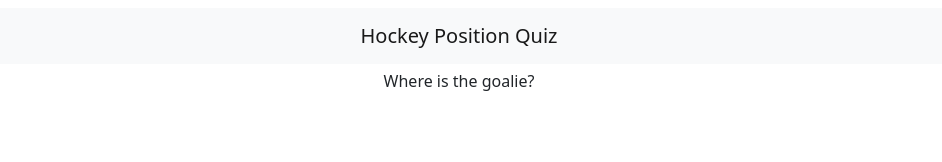
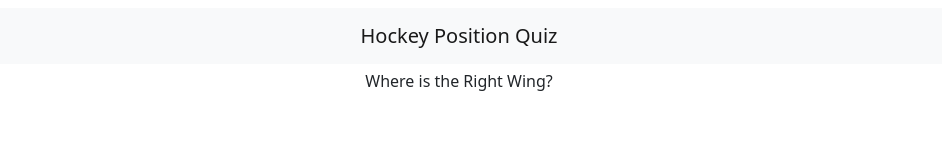
Before and after one commit to TiannaLopesOSU/hockey-roster-onboarding, a Vue app in the folder hockey-roster-vue/: page / in a window 1280 px wide. Both pictures are taken after a click on the button "Start Hockey Quiz". Shown: the top 162 px of the page, without its empty margins (181-1123 px from the left). Built offline with nearby package versions, Linux system fonts and the light colour scheme.

Commit message:
Shuffle Questions

```diff
--- a/hockey-roster-vue/src/views/Quiz.vue
+++ b/hockey-roster-vue/src/views/Quiz.vue
@@ -1,92 +1,124 @@
 <template>
   <!-- Questions -->
   <h6 class="mt-2 text-center" v-if="currentQuestion < questions.length">
-{{questions[currentQuestion].question}}</h6>
-<p v-if="tryAgainText=== true && submitted === true" class="invalid text-center">Incorrect, Try Again!</p>
+    {{ questions[currentQuestion].question }}
+  </h6>
+  <p
+    v-if="tryAgainText === true && submitted === true"
+    class="invalid text-center"
+  >
+    Incorrect, Try Again!
+  </p>
 
   <!-- Ice Rink SVG -->
   <div v-if="currentQuestion < questions.length">
-<IceRinkWithPositions @clickedPosition="handleResponse"/>
+    <IceRinkWithPositions @clickedPosition="handleResponse" />
     <div>{{ clicked }}</div>
   </div>
 
-<div v-else> The Quiz is complete!</div>
+  <div v-else>The Quiz is complete!</div>
 </template>
 
 <script>
-import IceRinkWithPositions from '../components/IceRinkWithPositions.vue';
+import IceRinkWithPositions from "../components/IceRinkWithPositions.vue";
 
 export default {
-    name:'Quiz',
-    components:{
-        IceRinkWithPositions
+  name: "Quiz",
+  components: {
+    IceRinkWithPositions,
   },
   data() {
     return {
-            clicked:null,
+      clicked: null,
       // currentQuestion: Math.floor(Math.random()* 6),
       currentQuestion: 0,
       submitted: false,
       tryAgainText: false,
       submitted: false,
-            questions:[{
-                question : 'Where is the goalie?',
-                id:0,
-                answer:'goalie'
+      questions: this.getQuestions(),
+    };
   },
-            {
-                question : 'Where is the Left Defense?',
-                id:1,
-                answer:'leftDefense'
-            },
-            {
-                question : 'Where is the Right Defense?',
-                id:2,
-                answer:'rightDefense'
-            },
-            {
-                question : 'Where is the Center?',
-                id:3,
-                answer:'center'
-            },
-            {
-                question : 'Where is the Right Wing?',
-                id:4,
-                answer:'rightWing'
-            },
-            {
-                question : 'Where is the Left Wing?',
-                id:5,
-                answer:'leftWing'
-            }
-            ]
-        }
+  mounted() {
+    // this.getQuestions();
   },
   methods: {
-        handleResponse(response){
+    // Hide and show Label of positions
+    // change colors of position circles
+    // all previously selected positions are grey
+    // toggle on and off position texts
+
+    handleResponse(response) {
       this.submitted = true;
-            if(response && response === this.questions[this.currentQuestion].answer){
+      if (
+        response &&
+        response === this.questions[this.currentQuestion].answer
+      ) {
         // Show label for position here
-                alert('Correct!');
-                if(this.currentQuestion < this.questions.length){
+        alert("Correct!");
+        if (this.currentQuestion < this.questions.length) {
           this.currentQuestion++;
           this.submitted = false;
           this.tryAgainText = false;
-         }else{
-       alert('You finished the quiz!');
+        } else {
+          alert("You finished the quiz!");
         }
-    }else{
+      } else {
         this.tryAgainText = true;
       }
-    }
-}
+    },
+    getQuestions() {
+      const randomArray = [];
+      const questions = [
+        {
+          question: "Where is the goalie?",
+          id: 0,
+          answer: "goalie",
+        },
+        {
+          question: "Where is the Left Defense?",
+          id: 1,
+          answer: "leftDefense",
+        },
+        {
+          question: "Where is the Right Defense?",
+          id: 2,
+          answer: "rightDefense",
+        },
+        {
+          question: "Where is the Center?",
+          id: 3,
+          answer: "center",
+        },
+        {
+          question: "Where is the Right Wing?",
+          id: 4,
+          answer: "rightWing",
+        },
+        {
+          question: "Where is the Left Wing?",
+          id: 5,
+          answer: "leftWing",
+        },
+      ];
+
+      let randomIndexArray = [];
+      while (randomIndexArray.length < 6) {
+        let r = Math.floor(Math.random() * 6) + 1;
+        if (randomIndexArray.indexOf(r) === -1) randomIndexArray.push(r);
       }
 
+      randomIndexArray.forEach((index) => {
+        randomArray.push(questions[index]);
+      });
+      this.questions = randomArray;
+      return randomArray;
+    },
+  },
+};
 </script>
 
 <style scoped>
-
-.invalid{
-    color:red;
+.invalid {
+  color: red;
 }
 </style>
```
Lines whose indentation alone changed are shown as unchanged.
